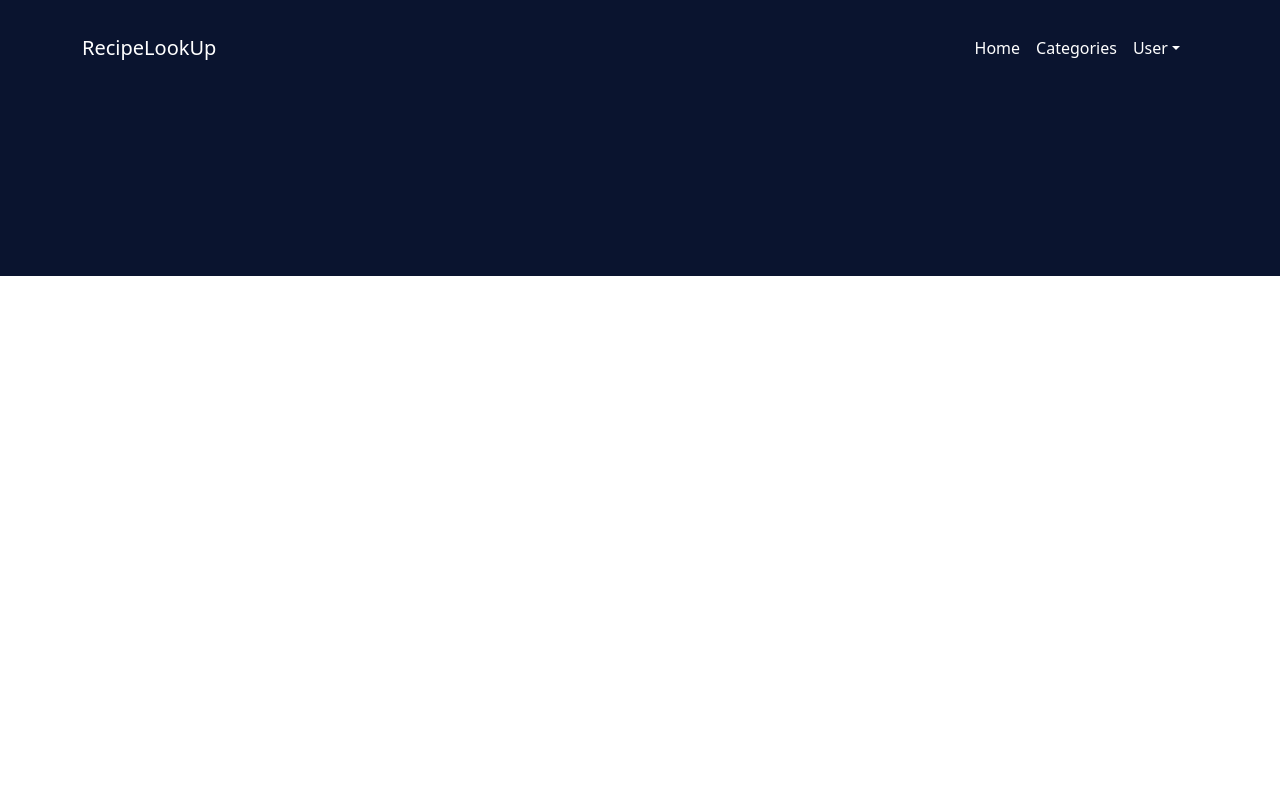
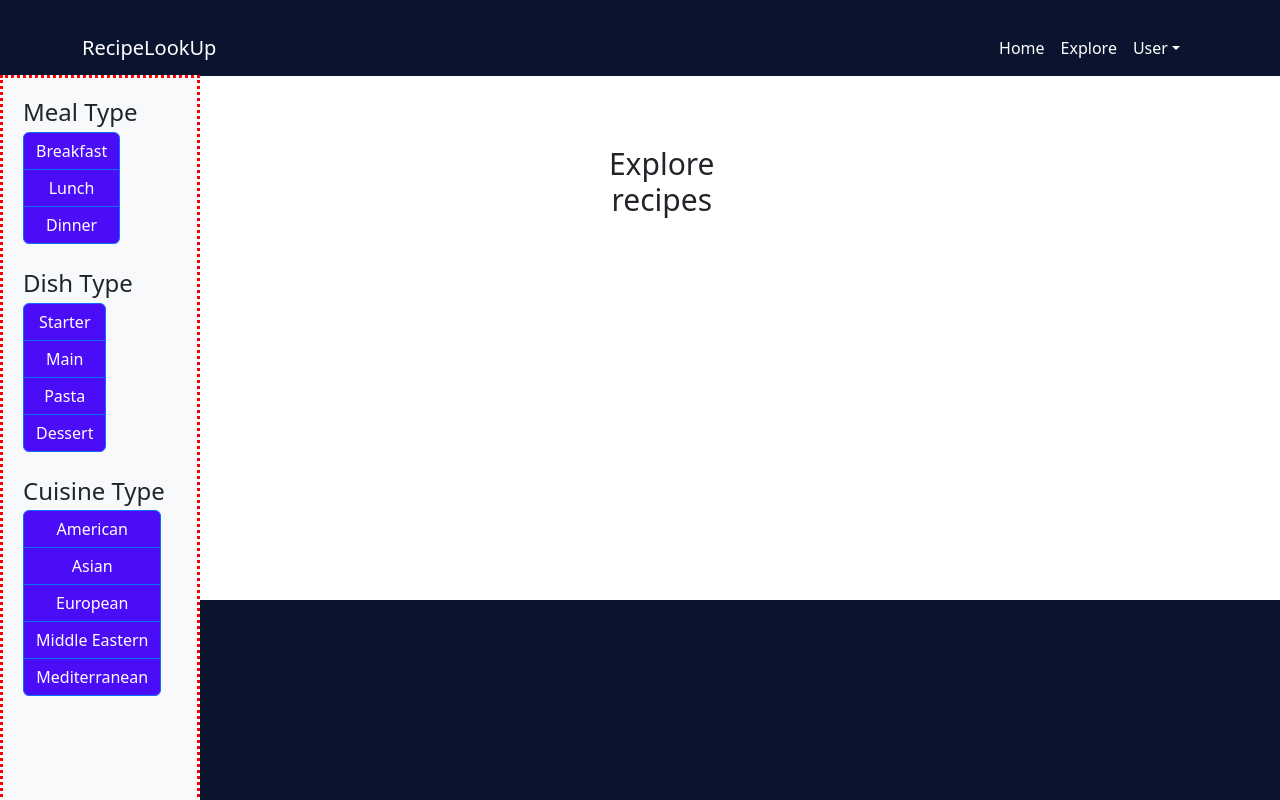
Before and after one commit to Sorarat/recipe-app, a React (Vite) app: page /explore in a window 1280 px wide. Built offline with nearby package versions, Linux system fonts and the light colour scheme.

Commit message:
edit the explore page, add the sidebar but still need to edit the sidebar so that it doesn't cover the toggle options and the footer.

```diff
--- a/src/App.jsx
+++ b/src/App.jsx
@@ -2,7 +2,7 @@ import 'bootstrap/dist/css/bootstrap.min.css'
 import './App.css'
 import NavBar from './components/navbar/NavBar';
 import Home from './components/home/Home';
-import Categories from './components/categories/Categories';
+import Explore from './components/explore/Explore';
 import MyProfile from './components/myprofile/MyProfile';
 import Favorites from './components/favorites/Favorites';
 import Logout from './components/logout/Logout';
@@ -14,14 +14,15 @@ function App() {
   return (
 
     <Router>
-      <div>
+      <div className='app-container'>
         <NavBar/>
+        <div className='content-container'>
           <Switch>
             <Route exact path="/">
               <Home/>
             </Route>
-          <Route path="/categories">
-            <Categories/>
+            <Route path="/explore">
+              <Explore/>
             </Route>
             <Route path="/my-profile">
               <MyProfile/>
@@ -33,6 +34,7 @@ function App() {
               <Logout/>
             </Route>
           </Switch>
+        </div>
         <Footer/>
       </div>
     </Router>
--- a/src/components/categories/Categories.jsx
+++ /dev/null
@@ -1,15 +0,0 @@
-import React from "react";
-import "./categories.css";
-import RecipeCard from "../recipecard/recipeCard";
-
-const Categories = () => {
-  return (
-    <>
-      <div>
-        <h1>Categories</h1>
-      </div>
-    </>
-  );
-};
-
-export default Categories;
--- /dev/null
+++ b/src/components/explore/Explore.jsx
@@ -0,0 +1,24 @@
+import React from "react";
+import "./explore.css";
+import RecipeCard from "../recipecard/recipeCard";
+import Sidebar from "../sidebar/Sidebar";
+
+const Explore = () => {
+  return (
+    <>
+      <div className="container">
+      <div className="row">
+        <div className="col-md-3">
+          <Sidebar />
+        </div>
+        <div className="col-md-9">
+          <h1>Explore recipes</h1>
+          {/* Add other content here */}
+        </div>
+      </div>
+    </div>
+    </>
+  );
+};
+
+export default Explore;
--- a/src/components/categories/categories.css
+++ b/src/components/explore/explore.css
@@ -3,3 +3,7 @@ h1 {
     text-align: center;
     margin-top: 50px;
 }
+
+.container {
+    /* padding: 50px; */
+}
--- a/src/components/footer/footer.css
+++ b/src/components/footer/footer.css
@@ -2,4 +2,7 @@
     background-color: #0A142F;
     color: white;
     padding: 100px;
+    position: fixed;
+    bottom: 0;
+    width: 100%;
 }
--- a/src/components/navbar/NavBar.jsx
+++ b/src/components/navbar/NavBar.jsx
@@ -10,17 +10,17 @@ import { Link } from "react-router-dom";
 const NavBar = () => {
   return (
     <div>
-      <Navbar expand="lg" className="bg" >
+      <Navbar expand="lg" className="bg">
         <Container>
           <Navbar.Brand href="#home">RecipeLookUp</Navbar.Brand>
-          <Navbar.Toggle aria-controls="basic-navbar-nav" />
+          <Navbar.Toggle aria-controls="basic-navbar-nav" className="navbar-toggle"/>
           <Navbar.Collapse id="basic-navbar-nav">
             <Nav className="ms-auto">
               <Nav.Link as={Link} to="/">
                 Home
               </Nav.Link>
-              <Nav.Link as={Link} to="/categories">
-                Categories
+              <Nav.Link as={Link} to="/explore">
+                Explore
               </Nav.Link>
               <NavDropdown title="User" id="basic-nav-dropdown">
                 <NavDropdown.Item as={Link} to="/my-profile">
--- a/src/components/navbar/navbar.css
+++ b/src/components/navbar/navbar.css
@@ -25,3 +25,7 @@
 .dropdown-menu {
     background-color: #0A142F !important;
 }
+
+.navbar-toggle {
+    background-color: white;
+}
--- a/src/components/recipecard/recipeCard.jsx
+++ b/src/components/recipecard/recipeCard.jsx
@@ -7,11 +7,13 @@ const RecipeCard = ({title, calories, image, ingredients}) => {
   return (
       <Card className="recipe-card">
       <Card.Body>
+        {/* <Card.Text className="card-calories">
+          Calories: {calories.toFixed()}
+        </Card.Text> */}
+        <img className="image" src={image} alt=""/>
+        <div className="title-container">
         <Card.Title className="card-title">{title}</Card.Title>
-        <Card.Text className="card-calories">
-          Calories: {calories.toFixed()}
-        </Card.Text>
-        <img className="image" src={image} alt=""/>
+        </div>
       </Card.Body>
     </Card>
   );
--- a/src/components/recipecard/recipecard.css
+++ b/src/components/recipecard/recipecard.css
@@ -1,6 +1,6 @@
 .recipe-card {
     width: calc(25% - 20px); /* Adjust based on your design */
-    margin: 0 10px 20px 10px; /* Adjust margins */
+    margin: 0 10px 20px 10px;
     border-radius: 10px;
     overflow: hidden;
     box-shadow: 0 2px 4px rgba(0, 0, 0, 0.1);
@@ -8,6 +8,7 @@
 
 .recipe-card .card-body {
     padding: 1.25rem; /* Adjust padding */
+    width: 100;
 }
 
 .recipe-card-title {
@@ -31,3 +32,10 @@
     object-fit: cover; /* Maintain aspect ratio */
 
 }
+
+.title-container {
+    background-color: #E9E3FF;
+    border: red;
+    border-style: dotted;
+    width: 100%;
+}
--- /dev/null
+++ b/src/components/sidebar/Sidebar.jsx
@@ -0,0 +1,63 @@
+import React from 'react'
+import "./sidebar.css"
+
+const Sidebar = () => {
+  return (
+    // <div className='col-md-3 bg-dark sidebar'>
+    //     <div>
+    //         <h2>Meal Type</h2>
+    //         <div className='btn-group-vertical'>
+    //             <button type="button" className='btn btn-primary'>Breakfast</button>
+    //             <button type="button" className='btn btn-primary'>Lunch</button>
+    //             <button type="button" className='btn btn-primary'>Dinner</button>
+    //         </div>
+    //     </div>
+    //     <div>
+    //         <h2>Dish Type</h2>
+    //         <div className='btn-group-vertical'>
+    //             <button type="button" className='btn btn-primary'>Starter</button>
+    //             <button type="button" className='btn btn-primary'>Main</button>
+    //             <button type="button" className='btn btn-primary'>Pasta</button>
+    //             <button type="button" className='btn btn-primary'>Dessert</button>
+    //         </div>
+    //     </div>
+    //     <div>
+    //         <h2>Cuisine Type</h2>
+    //         <div className='btn-group-vertical'>
+    //             <button type="button" className='btn btn-primary'>American</button>
+    //             <button type="button" className='btn btn-primary'>Asian</button>
+    //             <button type="button" className='btn btn-primary'>European</button>
+    //             <button type="button" className='btn btn-primary'>Middle Eastern</button>
+    //             <button type="button" className='btn btn-primary'>Mediterranean</button>
+    //         </div>
+    //     </div>
+    // </div>
+
+    <div className='sidebar-container'>
+        <h4>Meal Type</h4>
+        <div className='btn-group-vertical'>
+            <button type="button" className='btn btn-primary'>Breakfast</button>
+            <button type="button" className='btn btn-primary'>Lunch</button>
+            <button tyspe="button" className='btn btn-primary'>Dinner</button>
+        </div>
+        <h4>Dish Type</h4>
+        <div className='btn-group-vertical'>
+            <button type="button" className='btn btn-primary'>Starter</button>
+            <button type="button" className='btn btn-primary'>Main</button>
+            <button type="button" className='btn btn-primary'>Pasta</button>
+            <button type="button" className='btn btn-primary'>Dessert</button>
+        </div>
+        <h4>Cuisine Type</h4>
+        <div className='btn-group-vertical'>
+            <button type="button" className='btn btn-primary'>American</button>
+            <button type="button" className='btn btn-primary'>Asian</button>
+            <button type="button" className='btn btn-primary'>European</button>
+            <button type="button" className='btn btn-primary'>Middle Eastern</button>
+            <button type="button" className='btn btn-primary'>Mediterranean</button>
+        </div>
+    </div>
+
+  )
+}
+
+export default Sidebar
--- /dev/null
+++ b/src/components/sidebar/sidebar.css
@@ -0,0 +1,42 @@
+/* .sidebar-container {
+    display: flex;
+    flex-direction: column;
+    align-items: flex-start;
+    border: red;
+    border-style: dotted;
+    padding: 20px;
+    width: max-content;
+    position: fixed;
+    top: 0;
+    left: 0;
+    height: 100%;
+    width: 200px;
+    background-color: #f8f9fa;
+    z-index: 1000;
+}  */
+
+
+.sidebar-container h4 {
+    margin-bottom: 5px;
+}
+
+
+.sidebar-container {
+    display: flex;
+    flex-direction: column;
+    align-items: flex-start;
+    border: red;
+    border-style: dotted;
+    padding: 20px;
+    position: fixed;
+    top: 75px;
+    left: 0;
+    height: 100%;
+    width: 200px;
+    background-color: #f8f9fa;
+    z-index: 1000;
+}
+
+.btn-group-vertical {
+    margin-bottom: 25px;
+}
```
Lines whose indentation alone changed are shown as unchanged.
